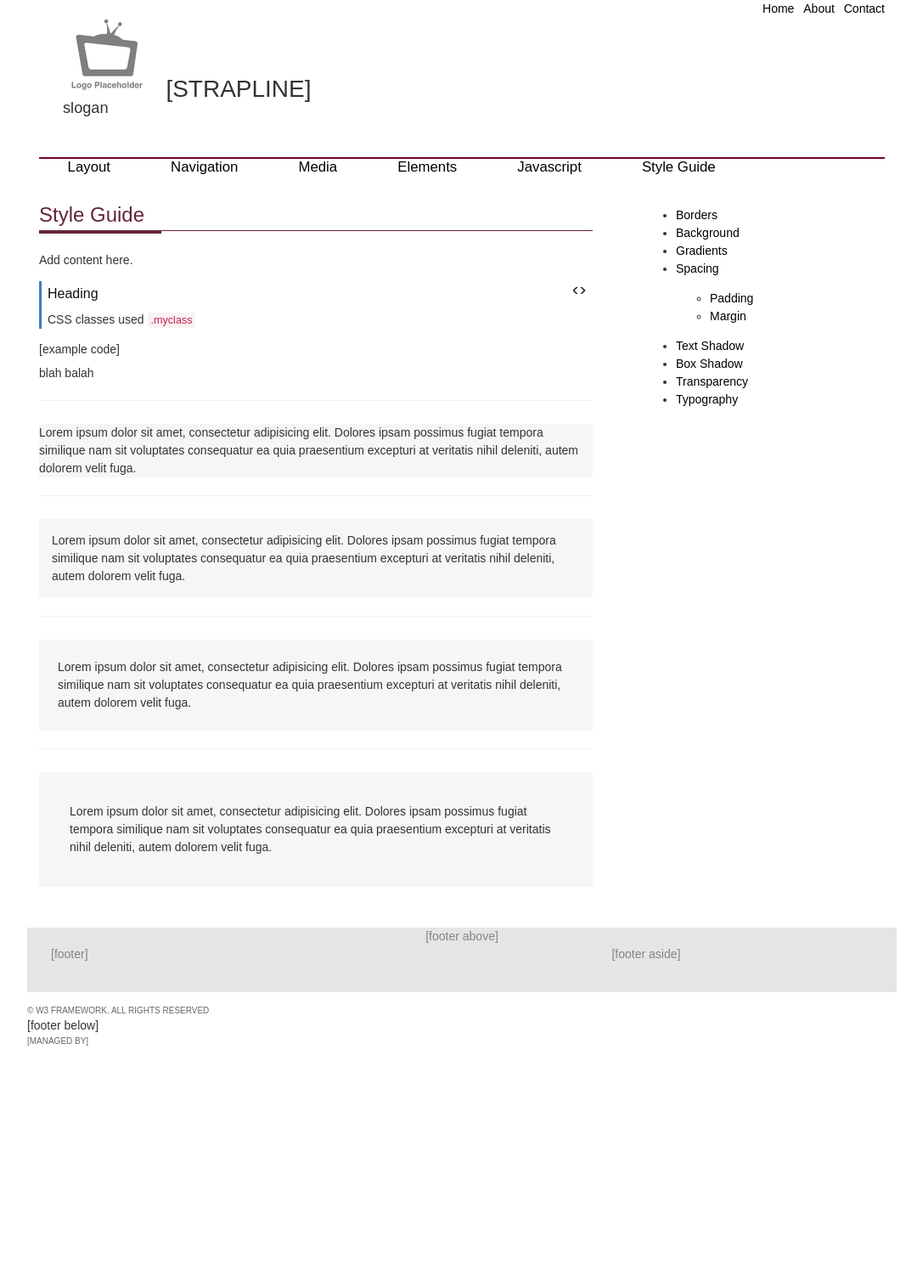
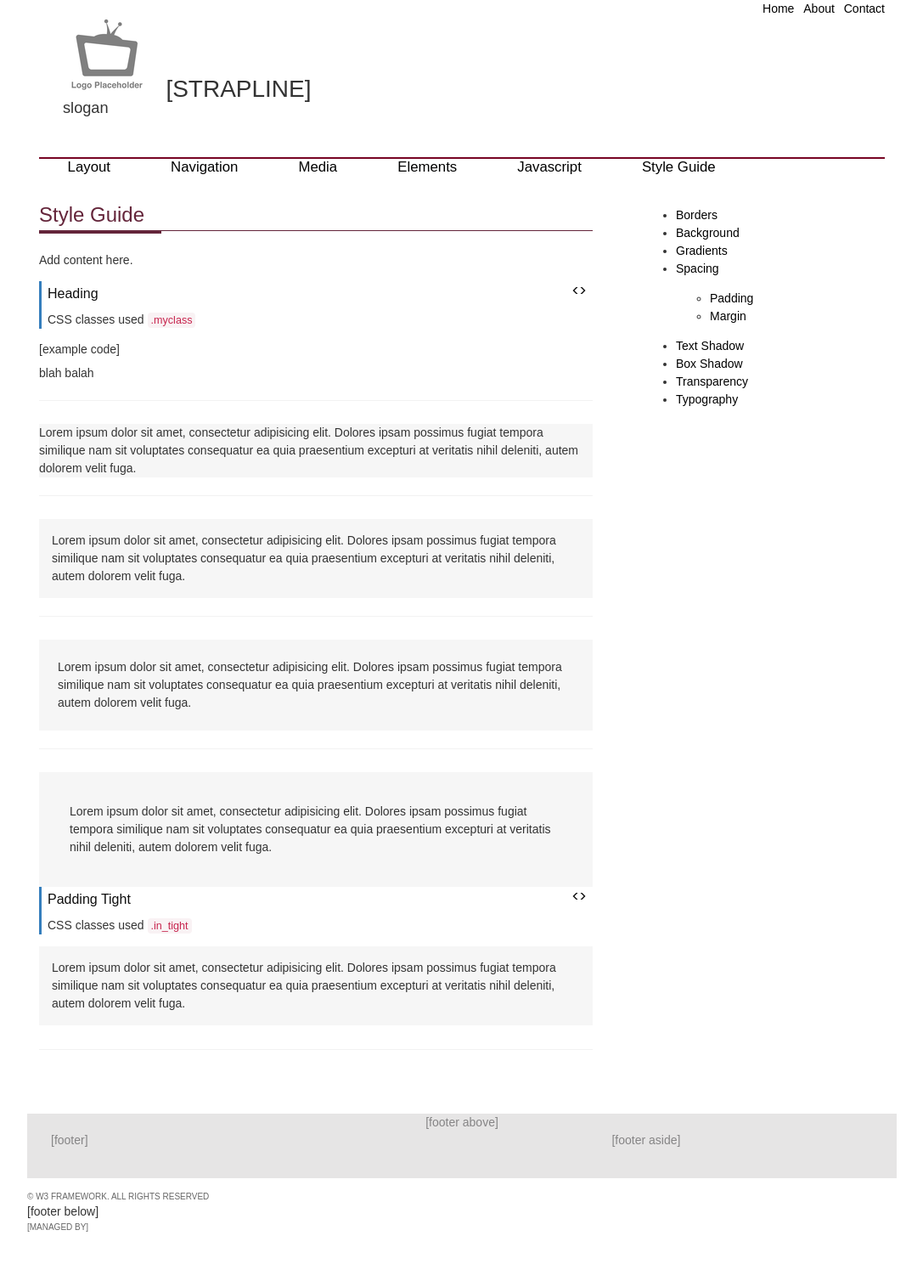
Before and after one commit to 2dpi/templates, a Jekyll site: the page built from www/elements/manual/style/index.html, in a window 1280 px wide. Shown: the whole page at 85% size, without its empty margins (96-1183 px from the left). Built offline with Jekyll 4.4.1, drawn with Linux system fonts in a browser that asks for light colours; some web fonts are replaced; before the commit the page ends 1289 px from its top, so only the background shows below that.

Commit message:
adding pages

```diff
--- a/www/elements/manual/style/index.html
+++ b/www/elements/manual/style/index.html
@@ -32,6 +32,22 @@ description: w3 framework - style guide
         <div class="fill in_loose">Lorem ipsum dolor sit amet, consectetur adipisicing elit. Dolores ipsam possimus fugiat tempora similique nam sit voluptates consequatur ea quia praesentium excepturi at veritatis nihil deleniti, autem dolorem velit fuga.</div>
         <hr>
         <div class="fill in_loosest">Lorem ipsum dolor sit amet, consectetur adipisicing elit. Dolores ipsam possimus fugiat tempora similique nam sit voluptates consequatur ea quia praesentium excepturi at veritatis nihil deleniti, autem dolorem velit fuga.</div>
+
+
+<div class="callout">
+          <h4>Padding Tight<i class="icon-embed float_right toggle"></i></h4>
+          <p>CSS classes used <code>.in_tight</code></p>
+        </div>
+        <div class="toggle_hide group columns_2 flush out_tight out_only_bottom">
+          <div class="fill in_tight">Lorem ipsum dolor sit amet, consectetur adipisicing elit. Dolores ipsam possimus fugiat tempora similique nam sit voluptates consequatur ea quia praesentium excepturi at veritatis nihil deleniti, autem dolorem velit fuga.</div>
+        </div>
+        <div class="toggle_show container_panel out_tight out_only_bottom in_tight fill">
+{% highlight html %}{% raw %}<!-- html code here -->
+<div class="fill in_tight">Lorem ipsum dolor sit amet, consectetur adipisicing elit. Dolores ipsam possimus fugiat tempora similique nam sit voluptates consequatur ea quia praesentium excepturi at veritatis nihil deleniti, autem dolorem velit fuga.</div>
+{% endraw %}{% endhighlight %}
+        </div>
+        <hr>
+
       </article>
     </div>
     <aside class="container_aside">
```
